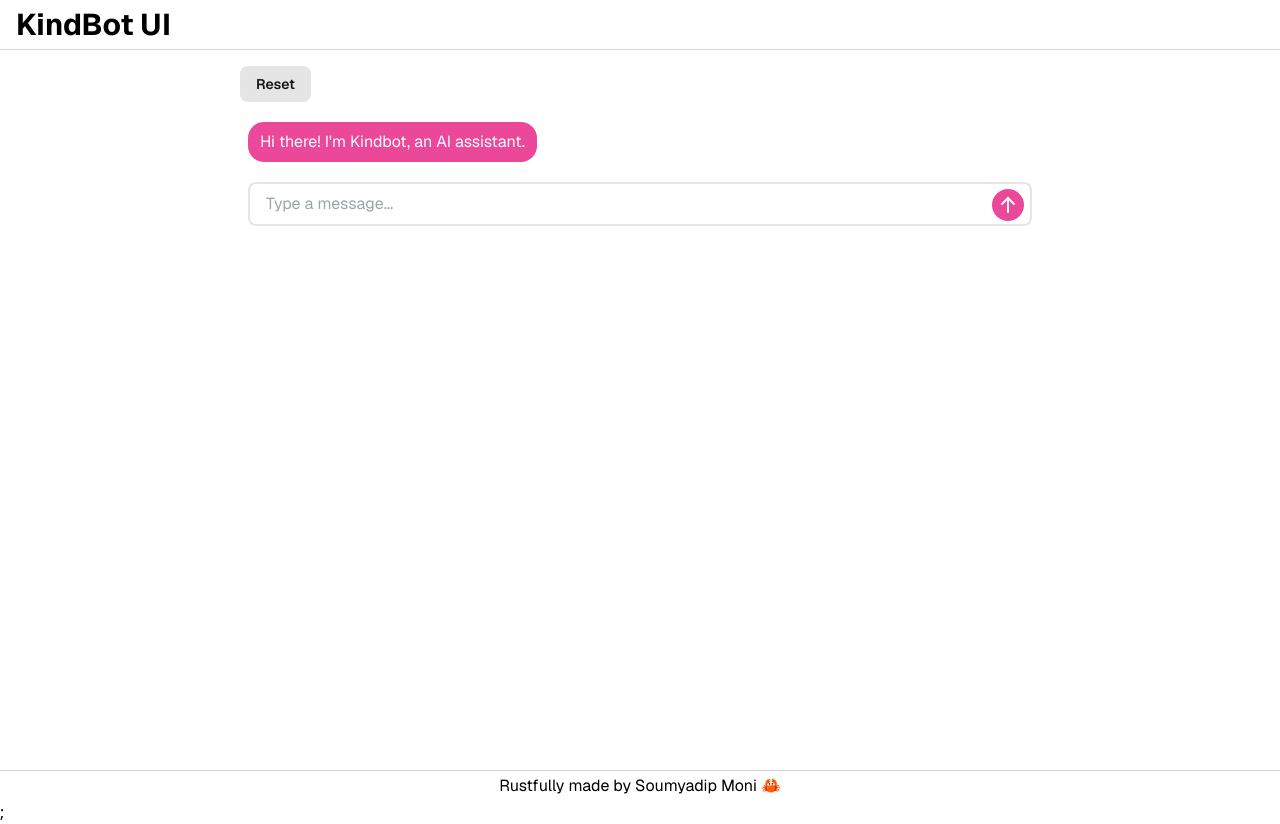
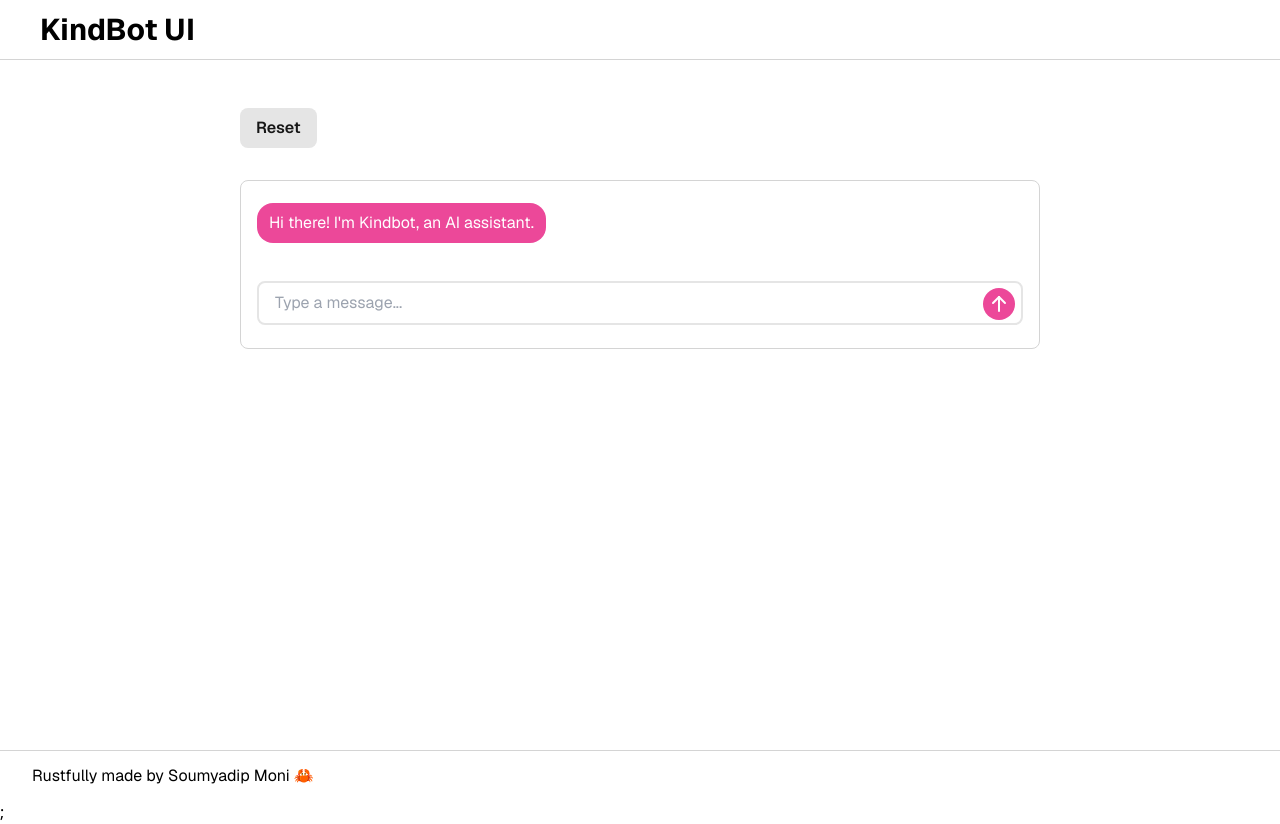
Before and after one commit to AvaterClasher/kind-chatbot-frontend-2, a Next.js app: page / in a window 1280 px wide. Built offline with nearby package versions, Linux system fonts and the light colour scheme.

Commit message:
feat: :sparkles: Added mobile Responsiveness

```diff
--- a/components/Chat/Chat.tsx
+++ b/components/Chat/Chat.tsx
@@ -17,13 +17,13 @@ interface Props {
 export const Chat: FC<Props> = ({ messages, loading, onSend, onReset }) => {
 	return (
 		<>
-			<div className="flex flex-row justify-between items-center mb-4">
+			<div className="flex flex-row justify-between items-center mb-4 sm:mb-8">
 				<ResetChat onReset={onReset} />
 			</div>
 
-			<div className="flex flex-col rounded-lg px-2 border-neutral-300">
+			<div className="flex flex-col rounded-lg px-2 border-neutral-300 sm:p-4 sm:border">
 				{messages.map((message, index) => (
-					<div key={index} className="my-1">
+					<div key={index} className="my-1 sm:my-1.5">
 						<ChatMessage message={message} />
 					</div>
 				))}
@@ -34,7 +34,7 @@ export const Chat: FC<Props> = ({ messages, loading, onSend, onReset }) => {
 					</div>
 				)}
 
-				<div className="mt-4 bottom-[56px] left-0 w-full">
+				<div className="mt-4 bottom-[56px] sm:mt-8 left-0 w-full">
 					<ChatInput onSend={onSend} />
 				</div>
 			</div>
--- a/components/Chat/ResetChat.tsx
+++ b/components/Chat/ResetChat.tsx
@@ -10,7 +10,7 @@ export const ResetChat: FC<Props> = ({ onReset }) => {
 	return (
 		<div className="flex flex-row items-center">
 			<button
-				className="text-sm text-neutral-900 font-semibold rounded-lg px-4 py-2 bg-neutral-200 hover:bg-neutral-300 focus:outline-none focus:ring-1 focus:ring-neutral-300"
+				className="text-sm text-neutral-900 font-semibold rounded-lg px-4 py-2 bg-neutral-200 hover:bg-neutral-300 focus:outline-none focus:ring-1 focus:ring-neutral-300 sm:text-base"
 				onClick={() => onReset()}>
 				Reset
 			</button>
--- a/components/Layout/Footer.tsx
+++ b/components/Layout/Footer.tsx
@@ -4,6 +4,8 @@ import { FC } from "react";
 
 export const Footer: FC = () => {
 	return (
-		<div className="flex h-[30px] border-t border-neutral-300 py-2 px-8 items-center justify-center">Rustfully made by Soumyadip Moni 🦀</div>
+		<div className="flex h-[30px] border-t border-neutral-300 py-2 px-8 items-center justify-center sm:h-[50px] sm:justify-between">
+			Rustfully made by Soumyadip Moni 🦀
+		</div>
 	);
 };
--- a/components/Layout/Navbar.tsx
+++ b/components/Layout/Navbar.tsx
@@ -4,7 +4,7 @@ import { FC } from "react";
 
 export const Navbar: FC = () => {
 	return (
-		<div className="flex h-[50px] border-b border-neutral-300 py-2 px-2 items-center justify-between">
+		<div className="flex h-[50px] border-b border-neutral-300 py-2 px-2 items-center justify-between sm:h-[60px] sm:px-8">
 			<div className="font-bold text-3xl flex items-center">
 				<a
 					className="ml-2 hover:opacity-50"
--- a/pages/index.tsx
+++ b/pages/index.tsx
@@ -7,7 +7,7 @@ import { Navbar } from "@/components/Layout/Navbar";
 import { Footer } from "@/components/Layout/Footer";
 import { Chat } from "@/components/Chat/Chat";
 import { Message } from "@/types";
-import { FC, useState,useRef, useEffect} from "react";
+import { FC, useState, useRef, useEffect } from "react";
 
 export default function Home() {
 	const [messages, setMessages] = useState<Message[]>([]);
@@ -34,32 +34,32 @@ export default function Home() {
 		setMessages(updatedMessages);
 		setLoading(true);
 
-    // const response = await fetch("http://127.0.0.1:8000/chat", {
-    //   method: "POST",
-    //   headers: {
-    //     "Content-Type": "application/json"
-    //   },
-    //   body: JSON.stringify({
-    //     user_message: message.content
-    //   })
-    // });
+		const response = await fetch("http://127.0.0.1:8000/chat", {
+			method: "POST",
+			headers: {
+				"Content-Type": "application/json",
+			},
+			body: JSON.stringify({
+				user_message: message.content,
+			}),
+		});
 
-    // if (!response.ok) {
-    //   setLoading(false);
-    //   throw new Error(response.statusText);
-    // }
+		if (!response.ok) {
+			setLoading(false);
+			throw new Error(response.statusText);
+		}
 
-    // const data = await response.json();
+		const data = await response.json();
 
-    // setLoading(false);
+		setLoading(false);
 
-    // setMessages((messages) => [
-    //   ...messages,
-    //   {
-    //     role: "assistant",
-    //     content: data.chatbot_response
-    //   }
-    // ]);
+		setMessages((messages) => [
+			...messages,
+			{
+				role: "assistant",
+				content: data.chatbot_response,
+			},
+		]);
 	};
 
 	useEffect(() => {
@@ -70,11 +70,10 @@ export default function Home() {
 		setMessages([
 			{
 				role: "assistant",
-        content: `Hi there! I'm Kindbot, an AI assistant.`
-      }
+				content: `Hi there! I'm Kindbot, an AI assistant.`,
+			},
 		]);
 	}, []);
-
 
 	return (
 		<>
@@ -90,8 +89,8 @@ export default function Home() {
 			<main className={`${GeistSans.className}`}>
 				<div className="flex flex-col h-screen">
 					<Navbar />
-					<div className="flex-1 overflow-auto pb-4">
-						<div className="max-w-[800px] mx-auto mt-4 ">
+					<div className="flex-1 overflow-auto pb-4 sm:px-10 sm:pb-10">
+						<div className="max-w-[800px] mx-auto mt-4 sm:mt-12">
 							<Chat
 								messages={messages}
 								loading={loading}
```
Lines whose indentation alone changed are shown as unchanged.
